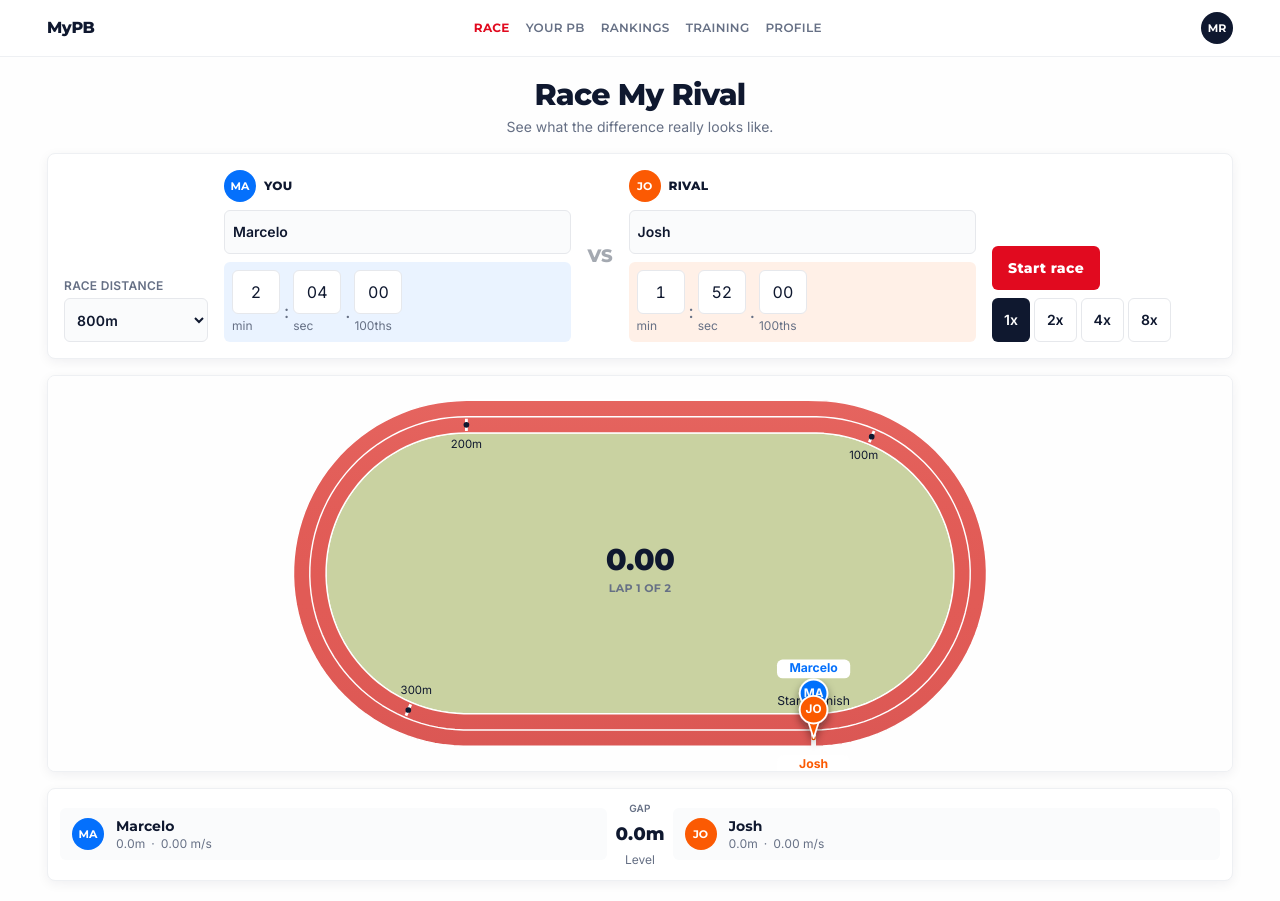
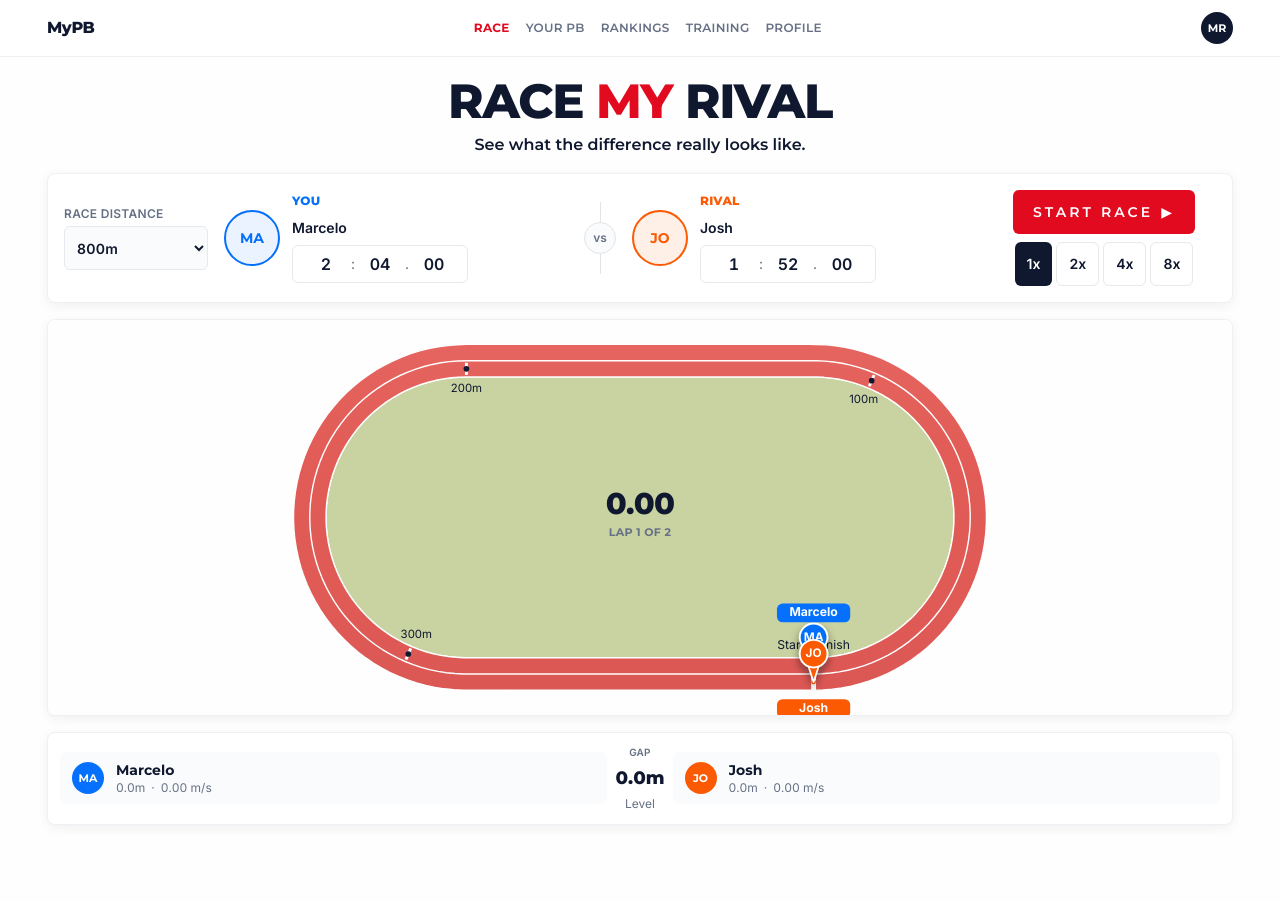
Before and after one commit to MBustamante76/racemyrival, a Next.js app: page / in a window 1280 px wide. After the commit the page ends 845 px from the top, so only its background shows below. Built offline with nearby package versions, Linux system fonts and the light colour scheme.

Commit message:
Refresh race UI and timing inputs
This change modernizes the setup and race interface with a cleaner brand treatment, more compact finishing-time controls, and improved athlete labeling. It also updates track marker styling so labels remain readable while colored capsules distinguish athletes.

```diff
--- a/src/components/FinishingTimeFields.tsx
+++ b/src/components/FinishingTimeFields.tsx
@@ -80,7 +80,7 @@ export function FinishingTimeFields({
       aria-describedby={error ? errorId : undefined}
     >
       <legend className="sr-only">{label}</legend>
-      <div className="flex flex-wrap items-end gap-1">
+      <div className="flex w-full max-w-[11rem] items-center rounded-[var(--rmr-radius-control)] border border-input-border bg-card px-2">
         <TimePartInput
           id={`${athleteId}-minutes`}
           inputRef={minutesRef}
@@ -93,7 +93,7 @@ export function FinishingTimeFields({
           onChange={(value) => updateField("minutes", value)}
           onKeyDown={(event) => handleKeyDown("minutes", event)}
         />
-        <span aria-hidden="true" className="pb-2 text-lg text-muted">
+        <span aria-hidden="true" className="pb-px text-sm text-muted">
           :
         </span>
         <TimePartInput
@@ -108,7 +108,7 @@ export function FinishingTimeFields({
           onChange={(value) => updateField("seconds", value)}
           onKeyDown={(event) => handleKeyDown("seconds", event)}
         />
-        <span aria-hidden="true" className="pb-2 text-lg text-muted">
+        <span aria-hidden="true" className="pb-px text-sm text-muted">
           .
         </span>
         <TimePartInput
@@ -157,7 +157,7 @@ function TimePartInput({
   onKeyDown: (event: KeyboardEvent<HTMLInputElement>) => void;
 }) {
   return (
-    <label className="flex flex-col gap-1 text-xs text-muted" htmlFor={id}>
+    <label className="flex min-w-0 flex-1 flex-col" htmlFor={id}>
       <span className="sr-only">{fieldLabel}</span>
       <input
         ref={inputRef}
@@ -172,9 +172,9 @@ function TimePartInput({
         aria-invalid={invalid}
         onChange={(event) => onChange(event.target.value)}
         onKeyDown={onKeyDown}
-        className="h-11 w-10 min-w-0 rounded-[var(--rmr-radius-control)] border border-input-border bg-card px-0.5 text-center text-sm tabular-nums text-brand-navy sm:w-12 sm:text-base"
+        className="h-9 w-full min-w-0 border-0 bg-transparent px-0 text-center text-sm font-semibold tabular-nums text-brand-navy outline-none sm:text-base"
       />
-      <span aria-hidden="true">{caption}</span>
+      <span className="sr-only">{caption}</span>
     </label>
   );
 }
--- a/src/components/RaceApp.tsx
+++ b/src/components/RaceApp.tsx
@@ -56,17 +56,23 @@ export function RaceApp({
             : "mx-auto flex w-full min-w-0 max-w-[1250px] flex-col gap-3 px-4 py-4 md:gap-4 md:px-6 md:py-5 lg:px-8"
         }
       >
-        <div className="flex flex-col items-center gap-1 text-center">
+        <div className="flex flex-col items-center gap-2 text-center">
           <h1
             className={
               mode === "wireframe"
                 ? "text-center text-xl font-semibold tracking-tight text-zinc-950"
-                : "font-display text-2xl font-extrabold tracking-tight text-brand-navy sm:text-3xl"
+                : "font-display text-4xl font-extrabold uppercase tracking-tight text-brand-navy sm:text-5xl"
             }
           >
-            Race My Rival
+            {mode === "wireframe" ? (
+              "Race My Rival"
+            ) : (
+              <>
+                Race <span className="text-brand-red">My</span> Rival
+              </>
+            )}
           </h1>
-          <p className={mode === "wireframe" ? "max-w-xl text-sm text-zinc-600" : "max-w-xl text-sm text-balance text-muted"}>
+          <p className={mode === "wireframe" ? "max-w-xl text-sm text-zinc-600" : "max-w-xl text-balance font-display text-base font-light text-brand-navy"}>
             {mode === "wireframe"
               ? "Enter two performances and start. Finishing times use minutes, seconds and hundredths. Live controls stay on one shared clock."
               : "See what the difference really looks like."}
--- a/src/components/SetupCard.tsx
+++ b/src/components/SetupCard.tsx
@@ -10,14 +10,14 @@ const ATHLETE_COLUMN = {
   A: {
     visualLabel: "YOU",
     accessibleLabel: "Athlete A",
-    ring: "bg-athlete-a",
-    tint: "bg-athlete-a-tint",
+    labelClass: "text-athlete-a",
+    avatarClass: "border-athlete-a bg-athlete-a-tint text-athlete-a",
   },
   B: {
     visualLabel: "RIVAL",
     accessibleLabel: "Athlete B",
-    ring: "bg-athlete-b",
-    tint: "bg-athlete-b-tint",
+    labelClass: "text-athlete-b",
+    avatarClass: "border-athlete-b bg-athlete-b-tint text-athlete-b",
   },
 } as const;
 
@@ -53,13 +53,13 @@ export function SetupCard({
   return (
     <form
       data-testid="setup-card"
-      className="grid w-full min-w-0 gap-3 rounded-[var(--rmr-radius-card)] border border-border bg-card p-3 shadow-card md:grid-cols-[minmax(7rem,9rem)_1fr_auto_1fr_minmax(11rem,14rem)] md:items-end md:gap-4 md:p-4"
+      className="grid w-full min-w-0 gap-3 rounded-[var(--rmr-radius-card)] border border-border bg-card p-3 shadow-card md:grid-cols-[minmax(7rem,9rem)_1fr_auto_1fr_minmax(11rem,14rem)] md:items-center md:gap-4 md:p-4"
       onSubmit={(event) => {
         event.preventDefault();
         onStart();
       }}
     >
-      <label className="flex min-w-0 flex-col gap-1 text-xs font-semibold uppercase tracking-wide text-muted">
+      <label className="flex min-w-0 flex-col justify-center gap-1 self-center text-xs font-semibold uppercase tracking-wide text-muted">
         Race distance
         <select
           value={distanceId}
@@ -82,12 +82,16 @@ export function SetupCard({
           onChange={(patch) => onAthleteChange(0, patch)}
         />
 
-        <p
+        <div
           aria-hidden="true"
-          className="hidden self-center font-display text-lg font-extrabold text-label md:block"
+          className="hidden flex-col items-center self-center md:flex"
         >
-          VS
-        </p>
+          <span className="h-5 w-px bg-divider" />
+          <span className="flex h-8 w-8 items-center justify-center rounded-full border border-divider bg-surface-alt text-xs font-semibold text-muted">
+            vs
+          </span>
+          <span className="h-5 w-px bg-divider" />
+        </div>
 
         <AthleteColumn
           athlete={athletes[1]}
@@ -96,15 +100,17 @@ export function SetupCard({
         />
       </div>
 
-      <div className="flex min-w-0 flex-col gap-2 md:items-stretch">
-        <div className="flex flex-wrap items-center gap-2">
+      <div className="flex min-w-0 flex-col items-center justify-center gap-2 self-center">
+        <div className="flex flex-wrap items-center justify-center gap-2">
           {status === "idle" ? (
             <button
               type="submit"
               disabled={!startEnabled}
-              className="ui-transition min-h-11 flex-1 rounded-[var(--rmr-radius-control)] bg-brand-red px-4 py-2 font-display text-sm font-extrabold tracking-wide text-white disabled:cursor-not-allowed disabled:opacity-40 md:flex-none"
+              aria-label="Start race"
+              className="ui-transition inline-flex min-h-11 items-center justify-center gap-2 rounded-[var(--rmr-radius-control)] bg-brand-red px-5 py-2 font-display text-sm font-light uppercase tracking-[0.22em] text-white disabled:cursor-not-allowed disabled:opacity-40"
             >
               Start race
+              <span aria-hidden="true">▶</span>
             </button>
           ) : null}
           {status === "running" ? (
@@ -156,20 +162,19 @@ function AthleteColumn({
   const nameId = `${athlete.id}-name`;
 
   return (
-    <fieldset className="flex min-w-0 flex-col gap-2" data-testid={`setup-athlete-${athlete.id}`}>
+    <fieldset className="flex min-w-0 items-center gap-3" data-testid={`setup-athlete-${athlete.id}`}>
       <legend className="sr-only">{column.accessibleLabel}</legend>
-      <div className="flex items-center gap-2">
       <span
         aria-hidden="true"
-          className={`inline-flex h-8 w-8 items-center justify-center rounded-full ${column.ring} font-display text-[11px] font-bold text-white`}
+        className={`inline-flex h-14 w-14 shrink-0 items-center justify-center rounded-full border-2 ${column.avatarClass} font-display text-sm font-bold`}
       >
         {athleteInitials(athlete.name)}
       </span>
-        <span className="font-display text-xs font-extrabold tracking-wide text-brand-navy">
+      <div className="flex min-w-0 flex-1 flex-col gap-0.5">
+        <span className={`font-display text-xs font-extrabold tracking-wide ${column.labelClass}`}>
           {column.visualLabel}
         </span>
-      </div>
-      <label className="flex flex-col gap-1 text-xs text-muted" htmlFor={nameId}>
+        <label className="flex min-w-0 flex-col" htmlFor={nameId}>
           <span className="sr-only">{`${column.accessibleLabel} name`}</span>
           <input
             id={nameId}
@@ -180,7 +185,7 @@ function AthleteColumn({
             aria-invalid={nameError !== null}
             aria-describedby={nameError ? `${nameId}-error` : undefined}
             onChange={(event) => onChange({ name: event.target.value })}
-          className="min-h-11 w-full min-w-0 rounded-[var(--rmr-radius-control)] border border-input-border bg-surface-alt px-2 py-2 text-sm font-semibold text-brand-navy"
+            className="h-8 w-full min-w-0 border-0 bg-transparent px-0 text-sm font-semibold text-brand-navy outline-none"
           />
         </label>
         {nameError ? (
@@ -188,7 +193,6 @@ function AthleteColumn({
             {nameError}
           </p>
         ) : null}
-      <div className={`rounded-[var(--rmr-radius-control)] ${column.tint} px-2 py-2`}>
         <FinishingTimeFields
           athleteId={athlete.id}
           label={`${column.accessibleLabel} finishing time`}
--- a/src/components/TrackRenderer.tsx
+++ b/src/components/TrackRenderer.tsx
@@ -316,15 +316,14 @@ export function TrackRenderer({
               width={20}
               height={4.8}
               rx={1.4}
-              fill="white"
-              opacity={0.75}
+              fill={fill}
             />
             <text
               x={marker.label.x}
               y={marker.label.y}
               textAnchor="middle"
               dominantBaseline="middle"
-              fill={fill}
+              fill="white"
               fontSize={2.6}
               fontWeight={600}
             >
@@ -355,14 +354,14 @@ export function TrackRenderer({
               width={18}
               height={4.6}
               rx={1.4}
-              fill="white"
+              fill={fill}
             />
             <text
               x={marker.label.x}
               y={marker.label.y}
               textAnchor="middle"
               dominantBaseline="middle"
-              fill={fill}
+              fill="white"
               fontSize={3}
               fontWeight={700}
               data-testid={`athlete-label-${marker.id}`}
```
Lines whose indentation alone changed are shown as unchanged.
